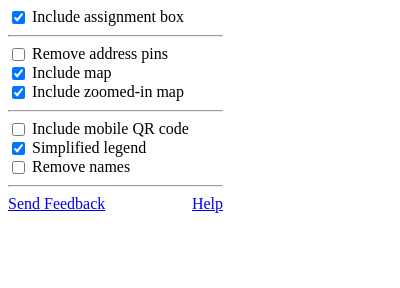
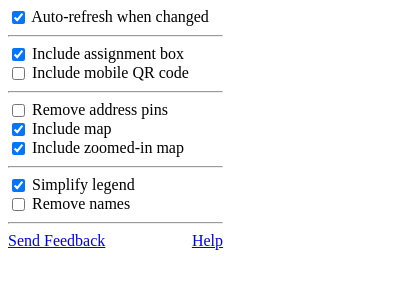
Before and after one commit to RichardLuDev/alba-prettify, a browser extension: page src/popup.html in a window 400 px wide. Drawn offline with Linux system fonts and the light colour scheme.

Commit message:
Fixes #21.

```diff
--- a/src/common.js
+++ b/src/common.js
@@ -14,6 +14,7 @@ Extension.isDevMode = function() {
 
 // Storage keys, using variables as typos become errors.
 var STORAGE_VERSION = 'version';
+var STORAGE_AUTO_REFRESH = 'auto-refresh';
 var STORAGE_REMOVE_MARKERS = 'remove-markers';
 var STORAGE_REMOVE_NAMES = 'remove-names';
 var STORAGE_REMOVE_LEGEND = 'remove-legend';
@@ -24,6 +25,7 @@ var STORAGE_ADD_MOBILE_CODE = 'add-mobile-code';
 
 // Options: ID -> default value
 var Options = {};
+Options[STORAGE_AUTO_REFRESH] = true;
 Options[STORAGE_REMOVE_NAMES] = false;
 Options[STORAGE_REMOVE_MARKERS] = false;
 Options[STORAGE_REMOVE_LEGEND] = true;
--- a/src/popup.html
+++ b/src/popup.html
@@ -6,8 +6,17 @@
 	<body>
 		<div class="wrapper">
 			<div class="option">
+				<input id="auto-refresh" type="checkbox">
+				<label for="auto-refresh">Auto-refresh when changed</label>
+			</div>
+			<hr>
+			<div class="option">
 				<input id="add-assignment-box" type="checkbox">
 				<label for="add-assignment-box">Include assignment box</label>
+			</div>
+			<div class="option">
+				<input id="add-mobile-code" type="checkbox">
+				<label for="add-mobile-code">Include mobile QR code</label>
 			</div>
 			<hr>
 			<div class="option">
@@ -24,14 +33,10 @@
 			</div>
 			<hr>
 			<div class="option">
-				<input id="add-mobile-code" type="checkbox">
-				<label for="add-mobile-code">Include mobile QR code</label>
-			</div>
-			<div class="option">
 				<input id="remove-legend" type="checkbox">
 				<label for="remove-legend"
-							 title="For Chinese congregations a simplified legend is added instead">
-					Simplified legend
+							 title="For non-Chinese congregations the legend is removed instead">
+					Simplify legend
 				</label>
 			</div>
 			<div class="option">
```
Also changed, not shown: src/print.js (+10 -4 lines).
